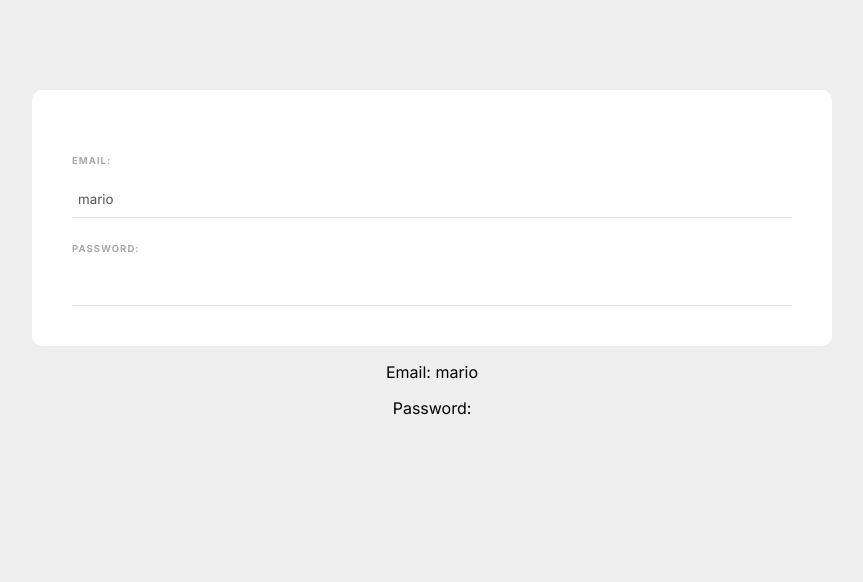
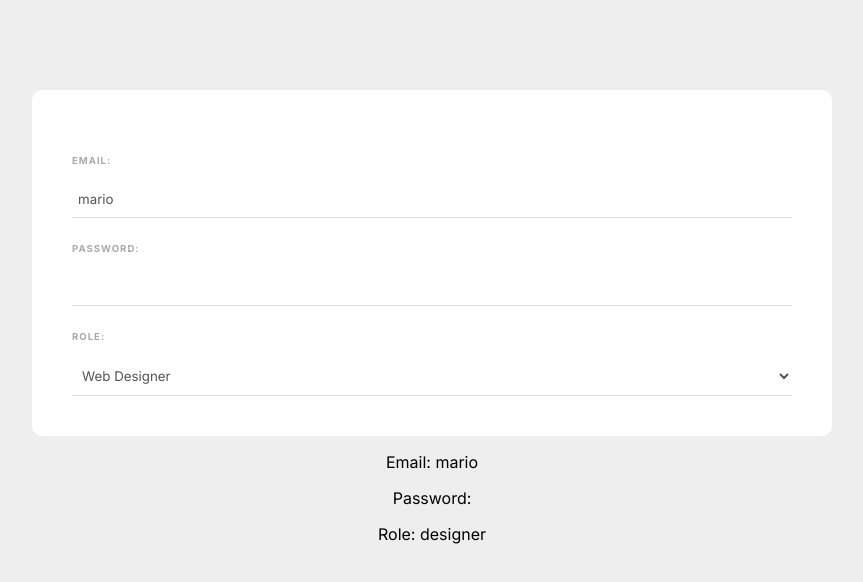
Before and after one commit to WaltsonZh/VueTutorial, a Vue app in the folder WebForm/: page / in a window 1280 px wide. Shown: the top 582 px of the page, without its empty margins (208-1071 px from the left). Built offline with nearby package versions, Linux system fonts and the light colour scheme.

Commit message:
lesson 7: select box

```diff
--- a/WebForm/src/components/SignupForm.vue
+++ b/WebForm/src/components/SignupForm.vue
@@ -2,11 +2,19 @@
   <form>
     <label>Email:</label>
     <input type="email" required v-model="email" />
+
     <label>Password:</label>
     <input type="password" required v-model="password" />
+
+    <label>Role:</label>
+    <select v-model="role">
+      <option value="developer">Web Developer</option>
+      <option value="designer">Web Designer</option>
+    </select>
   </form>
   <p>Email: {{ email }}</p>
   <p>Password: {{ password }}</p>
+  <p>Role: {{ role }}</p>
 </template>
 
 <script>
@@ -15,6 +23,7 @@
       return {
         email: 'mario',
         password: '',
+        role: 'designer',
       }
     },
   }
@@ -40,7 +49,7 @@
     letter-spacing: 1px;
     font-weight: 700;
   }
-  input {
+  input, select {
     padding: 10px 6px;
     width: 100%;
     border-bottom: 1px solid #ddd;
```
